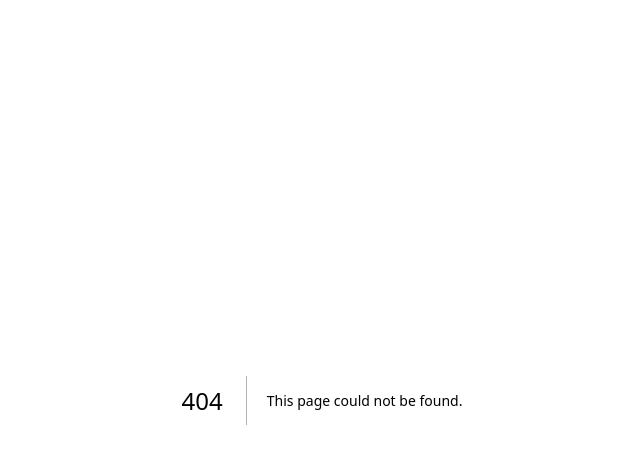
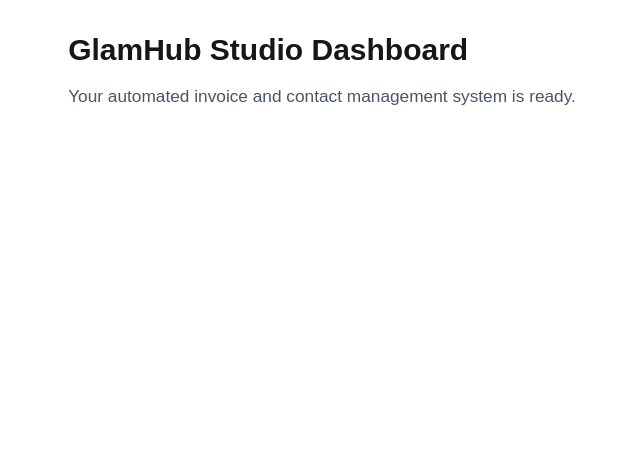
Before and after one commit to radleymeyer-ship-it/PayPing, a Next.js app: page /dashboard in a window 1280 px wide. Before the commit this address had no page. Shown: the top 464 px of the page, without its empty margins (318-958 px from the left). Built offline with nearby package versions, Linux system fonts and the light colour scheme.

Commit message:
Add dashboard page to handle post-Xero redirect

```diff
--- /dev/null
+++ b/app/dashboard/page.tsx
@@ -0,0 +1,24 @@
+export default async function DashboardPage({
+  searchParams,
+}: {
+  searchParams: Promise<{ success?: string }>;
+}) {
+  const params = await searchParams;
+  const isConnected = params.success === 'xero_connected';
+
+  return (
+    <main className="p-8 max-w-4xl mx-auto">
+      <h1 className="text-3xl font-bold mb-4">GlamHub Studio Dashboard</h1>
+
+      {isConnected && (
+        <div className="bg-green-100 border border-green-400 text-green-700 px-4 py-3 rounded mb-6">
+          Successfully connected to Xero! Your authentication tokens have been securely stored.
+        </div>
+      )}
+
+      <p className="text-gray-600">
+        Your automated invoice and contact management system is ready.
+      </p>
+    </main>
+  );
+}
```
